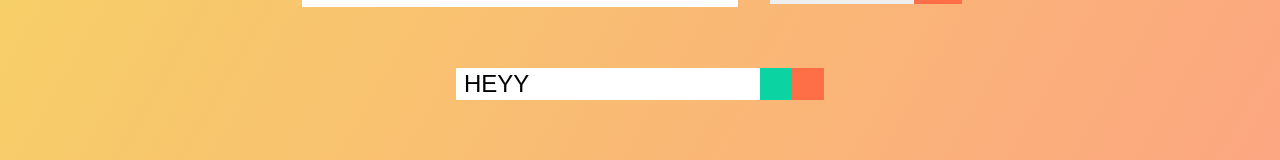
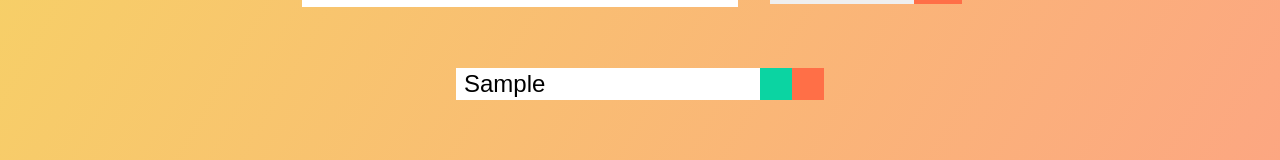
Before and after one commit to dpurkays/todo-react-app, a React (Create React App) app: page / in a window 1280 px wide. Both pictures are taken after typing "Sample" into the empty fields and a click on the button 746 px from the left and 240 px from the top of the page. Shown: the part 260-420 px from the top of the page. Built offline with nearby package versions, Linux system fonts and the light colour scheme; the HTML template or start-up script is replaced by a standard one.

Commit message:
Implement delete btn

```diff
--- a/src/App.js
+++ b/src/App.js
@@ -15,7 +15,7 @@
        <h1>Dula's Todo List </h1>
        </header>
        <Form inputText = {inputText} todos={todos} setTodos={setTodos} setInputText={setInputText} />
-       <TodoList />
+       <TodoList setTodos={setTodos} todos={todos} />
 
     </div>
   );
--- a/src/components/Form.js
+++ b/src/components/Form.js
@@ -13,10 +13,11 @@
         ...todos,
         {text: inputText, completed: false, id: Math.random() * 1000}
     ])
+    setInputText("");
   };
 
   //set the state back to blank
-  setInputText("");
+//  setInputText("");
 
     return(
 
--- a/src/components/Todo.js
+++ b/src/components/Todo.js
@@ -1,13 +1,18 @@
 import React from 'react';
 
-const Todo = () => {
+const Todo = ({text, todo, todos, setTodos}) => {
+//events
+    const deleteHandler = () => {
+        setTodos(todos.filter((el) => el.id !== todo.id))
+    };
+
     return (
         <div className="todo">
-            <li className="todo-item"> HEYY</li>
+            <li className="todo-item"> {text}</li>
             <button className="complete-btn">
                 <i className="fas fa-check"></i>
              </button>
-            <button className="trash-btn">
+            <button onClick={deleteHandler} className="trash-btn">
                 <i className="fas fa-trash"></i>
             </button>
         </div>
--- a/src/components/TodoList.js
+++ b/src/components/TodoList.js
@@ -2,11 +2,18 @@
 //import components
 import Todo from './Todo';
 
-const TodoList = () => {
+const TodoList = ({ todos, setTodos }) => {
     return (
     <div className="todo-container">
         <ul className="todo-list">
-        <Todo />
+        {todos.map(todo => (
+            <Todo
+            setTodos={setTodos}
+            todos={todos}
+            key={todo.id}
+            todo={todo}
+            text={todo.text} />
+        ))}
         </ul>
     </div>
     );
```
